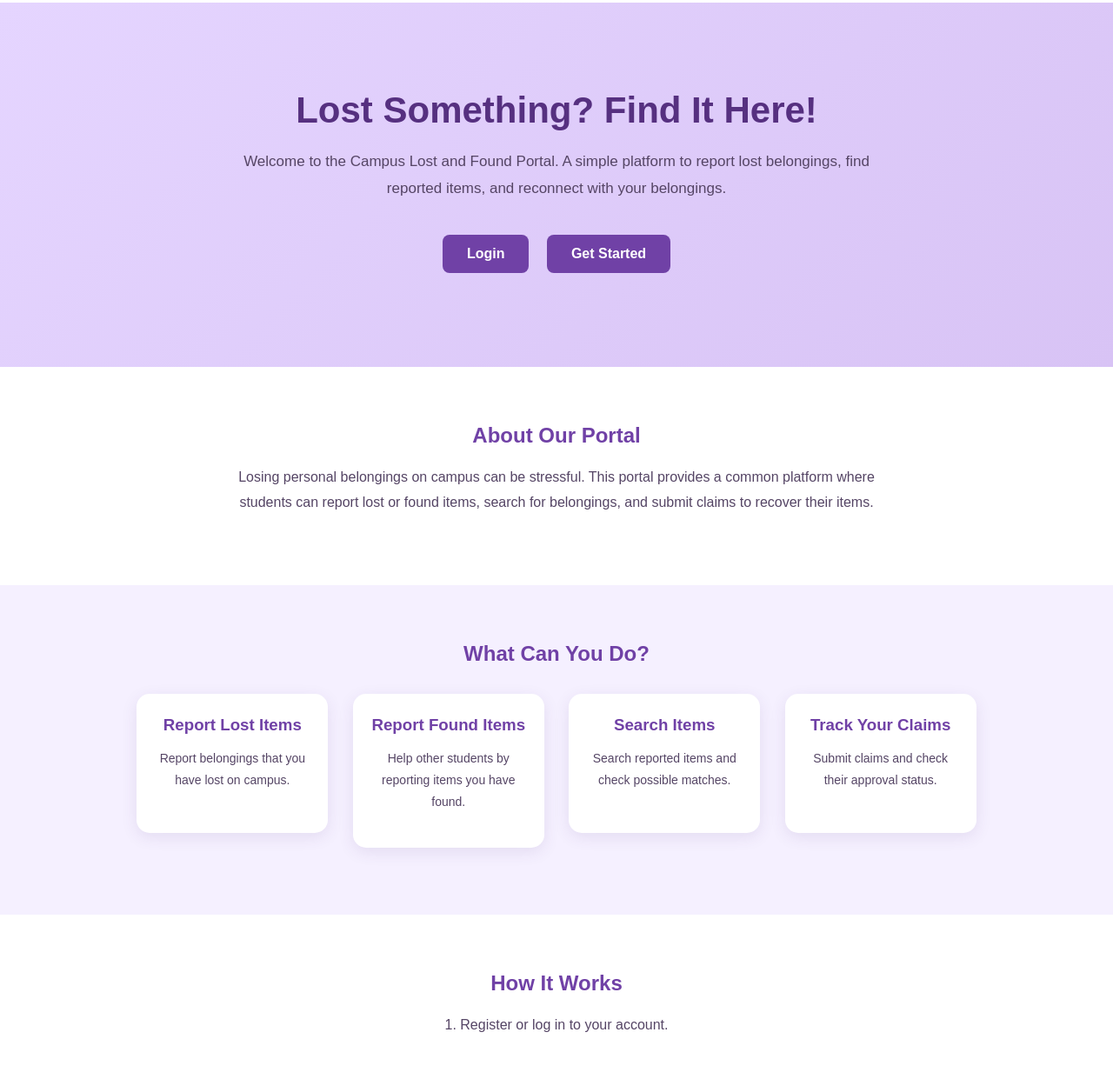
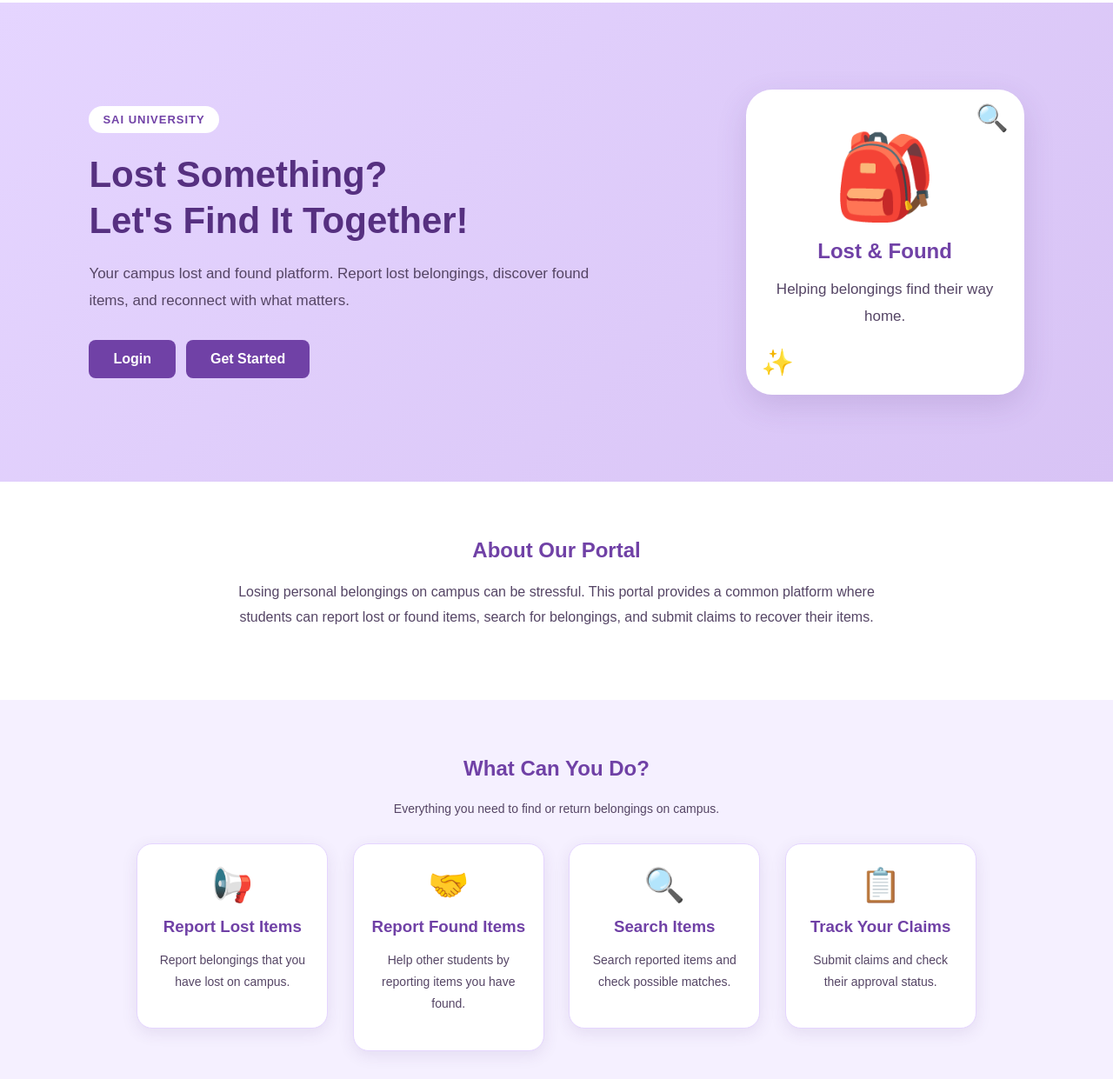
Before and after one commit to manognaavula608-cpu/campus-lost-and-found-portal, a website: page frontend/index.html in a window 1280 px wide. Shown: the part 65-1306 px from the top of the page at 87% size. Drawn offline with Linux system fonts and the light colour scheme.

Commit message:
Improve home page design

```diff
--- a/frontend/css/style.css
+++ b/frontend/css/style.css
@@ -564,3 +564,138 @@ a:hover {
         margin: 10px auto;
     }
 }
+
+
+/* HOME PAGE VISUAL IMPROVEMENTS */
+
+.home-body .hero-section {
+    display: flex;
+    justify-content: space-between;
+    align-items: center;
+    gap: 40px;
+    text-align: left;
+    padding: 85px 10%;
+}
+
+.home-body .hero-content {
+    max-width: 600px;
+}
+
+.home-body .hero-tag {
+    display: inline-block;
+    padding: 8px 16px;
+    background: white;
+    color: #7041A6;
+    border-radius: 20px;
+    font-weight: bold;
+    font-size: 13px;
+    letter-spacing: 1px;
+}
+
+.home-body .hero-content h1 {
+    margin-top: 22px;
+    font-size: 42px;
+    line-height: 1.25;
+}
+
+.home-body .hero-content p {
+    margin: 20px 0;
+}
+
+.home-body .hero-buttons {
+    display: flex;
+    flex-wrap: wrap;
+    gap: 12px;
+}
+
+.home-body .hero-buttons a {
+    margin: 0 !important;
+}
+
+.home-body .hero-illustration {
+    position: relative;
+    width: 320px;
+    min-width: 260px;
+    padding: 45px 25px;
+    text-align: center;
+    background: white;
+    border-radius: 30px;
+    box-shadow: 0 12px 35px rgba(80, 45, 120, 0.15);
+}
+
+.home-body .hero-icon {
+    font-size: 95px;
+    margin-bottom: 15px;
+}
+
+.home-body .hero-illustration h2 {
+    margin-bottom: 10px;
+}
+
+.home-body .hero-illustration p {
+    font-size: 14px;
+}
+
+.home-body .floating-icon {
+    position: absolute;
+    top: 15px;
+    right: 18px;
+    font-size: 30px;
+}
+
+.home-body .floating-icon.second {
+    top: auto;
+    right: auto;
+    bottom: 20px;
+    left: 18px;
+}
+
+.home-body #features > div.feature-card {
+    display: inline-block;
+    vertical-align: top;
+    width: 220px;
+    min-height: 200px;
+    margin: 12px;
+    padding: 25px 18px;
+    background: white;
+    border: 1px solid #E5D5FF;
+    border-radius: 18px;
+    box-shadow: 0 5px 18px rgba(80, 45, 120, 0.10);
+    transition: transform 0.3s, box-shadow 0.3s;
+}
+
+.home-body .feature-card:hover {
+    transform: translateY(-7px);
+    box-shadow: 0 12px 25px rgba(80, 45, 120, 0.16);
+}
+
+.home-body .feature-icon {
+    font-size: 38px;
+    margin-bottom: 15px;
+}
+
+@media (max-width: 750px) {
+    .home-body .hero-section {
+        flex-direction: column;
+        text-align: center;
+        padding: 60px 20px;
+    }
+
+    .home-body .hero-buttons {
+        justify-content: center;
+    }
+
+    .home-body .hero-content h1 {
+        font-size: 32px;
+    }
+
+    .home-body .hero-illustration {
+        width: 100%;
+        max-width: 320px;
+    }
+
+    .home-body #features > div.feature-card {
+        width: 100%;
+        max-width: 320px;
+    }
+}
--- a/frontend/index.html
+++ b/frontend/index.html
@@ -22,18 +22,32 @@
         </nav>
     </header>
 
-    <!-- Home Section -->
-    <section id="home">
-        <h1>Lost Something? Find It Here!</h1>
 
-        <p>
-            Welcome to the Campus Lost and Found Portal.
-            A simple platform to report lost belongings,
-            find reported items, and reconnect with your belongings.
-        </p>
+    <section id="home" class="hero-section">
+       <div class="hero-content">
+           <span class="hero-tag">SAI UNIVERSITY</span>
 
-        <a href="login.html">Login</a>
-        <a href="register.html">Get Started</a>
+           <h1>Lost Something?<br>Let's Find It Together!</h1>
+
+           <p>
+               Your campus lost and found platform.
+               Report lost belongings, discover found items,
+               and reconnect with what matters.
+           </p>
+
+           <div class="hero-buttons">
+               <a href="login.html">Login</a>
+               <a href="register.html">Get Started</a>
+           </div>
+        </div>
+
+        <div class="hero-illustration">
+            <div class="hero-icon">🎒</div>
+            <h2>Lost & Found</h2>
+            <p>Helping belongings find their way home.</p>
+            <div class="floating-icon">🔍</div>
+            <div class="floating-icon second">✨</div>
+        </div>
     </section>
 
     <!-- About Section -->
@@ -48,30 +62,36 @@
         </p>
     </section>
 
-    <!-- Features Section -->
+
     <section id="features">
         <h2>What Can You Do?</h2>
+        <p>Everything you need to find or return belongings on campus.</p>
 
-        <div>
+        <div class="feature-card">
+            <div class="feature-icon">📢</div>
             <h3>Report Lost Items</h3>
             <p>Report belongings that you have lost on campus.</p>
         </div>
 
-        <div>
+        <div class="feature-card">
+            <div class="feature-icon">🤝</div>
             <h3>Report Found Items</h3>
             <p>Help other students by reporting items you have found.</p>
         </div>
 
-        <div>
+        <div class="feature-card">
+            <div class="feature-icon">🔍</div>
             <h3>Search Items</h3>
             <p>Search reported items and check possible matches.</p>
         </div>
 
-        <div>
+        <div class="feature-card">
+            <div class="feature-icon">📋</div>
             <h3>Track Your Claims</h3>
             <p>Submit claims and check their approval status.</p>
         </div>
     </section>
+
 
     <!-- How It Works -->
     <section id="how-it-works">
```
